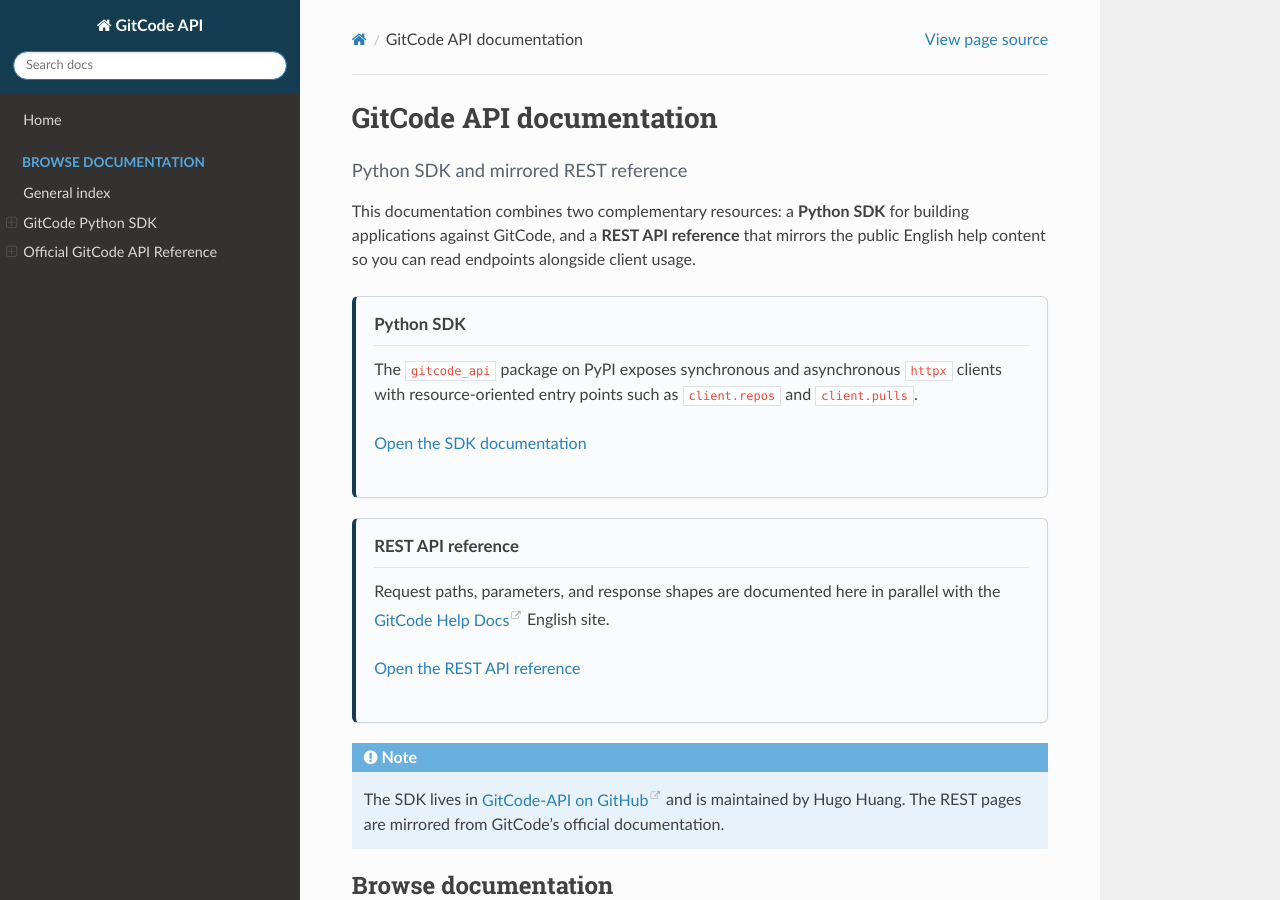
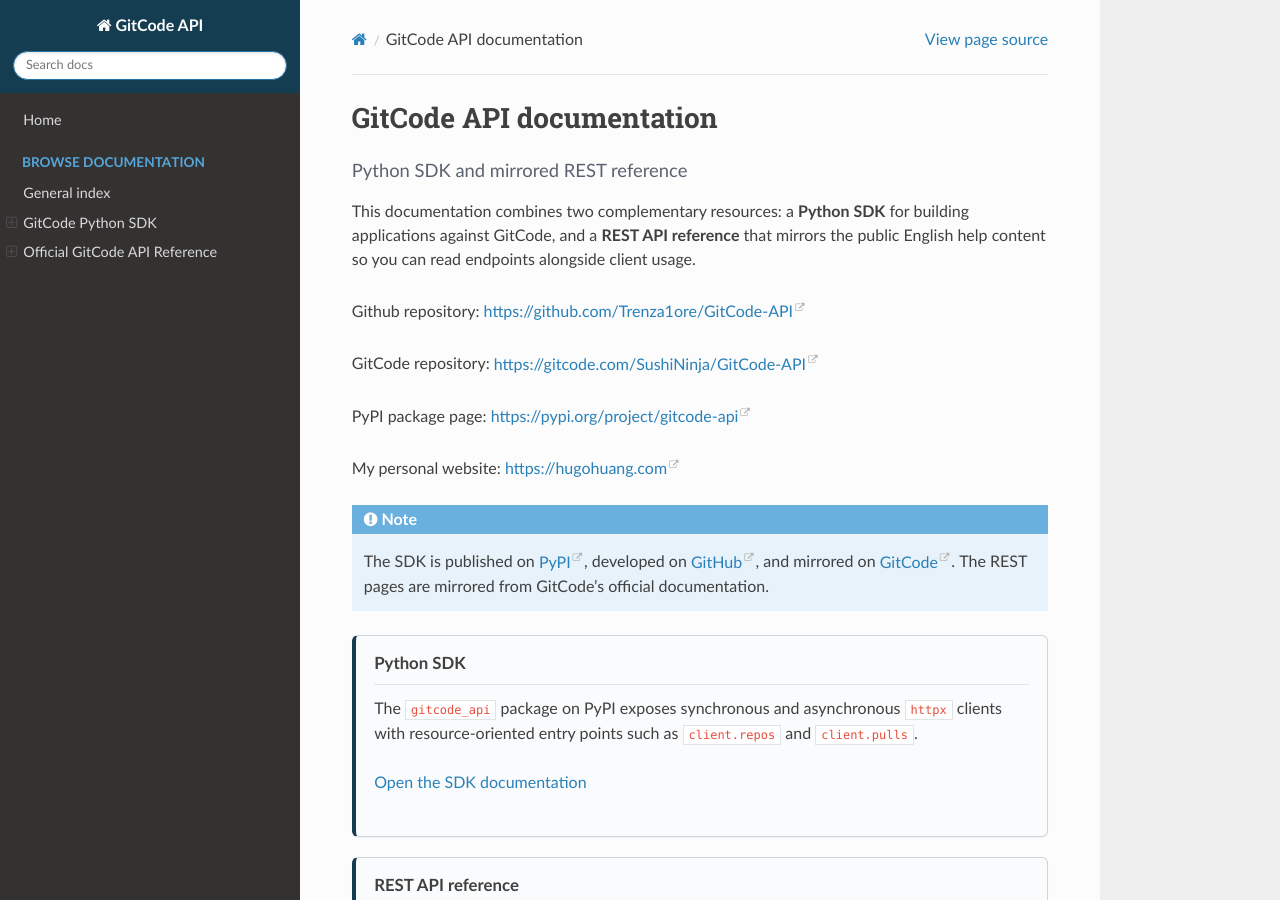
Before and after one commit to Trenza1ore/GitCode-API, a Sphinx documentation site: the page built from docs/index.rst, in a window 1280 px wide and 900 px high. Built offline with Sphinx 7.4.7 and the Read the Docs theme 3.1.0, drawn with Linux system fonts in a browser that asks for light colours.

Commit message:
docs: add project links to docs

```diff
--- a/docs/index.rst
+++ b/docs/index.rst
@@ -7,6 +7,22 @@
 building applications against GitCode, and a **REST API reference** that
 mirrors the public English help content so you can read endpoints alongside
 client usage.
+
+
+Github repository: https://github.com/Trenza1ore/GitCode-API
+
+GitCode repository: https://gitcode.com/SushiNinja/GitCode-API
+
+PyPI package page: https://pypi.org/project/gitcode-api
+
+My personal website: https://hugohuang.com
+
+.. note::
+
+   The SDK is published on `PyPI <https://pypi.org/project/gitcode-api/>`__,
+   developed on `GitHub <https://github.com/Trenza1ore/GitCode-API>`__, and
+   mirrored on `GitCode <https://gitcode.com/SushiNinja/GitCode-API>`__. The
+   REST pages are mirrored from GitCode’s official documentation.
 
 .. topic:: Python SDK
    :class: gc-doc-card
@@ -26,12 +42,6 @@
 
    :doc:`Open the REST API reference <rest_api/index>`
 
-.. note::
-
-   The SDK lives in `GitCode-API on GitHub <https://github.com/Trenza1ore/GitCode-API>`__
-   and is maintained by Hugo Huang. The REST pages are mirrored from GitCode’s
-   official documentation.
-
 .. toctree::
    :maxdepth: 2
    :caption: Browse documentation
```
